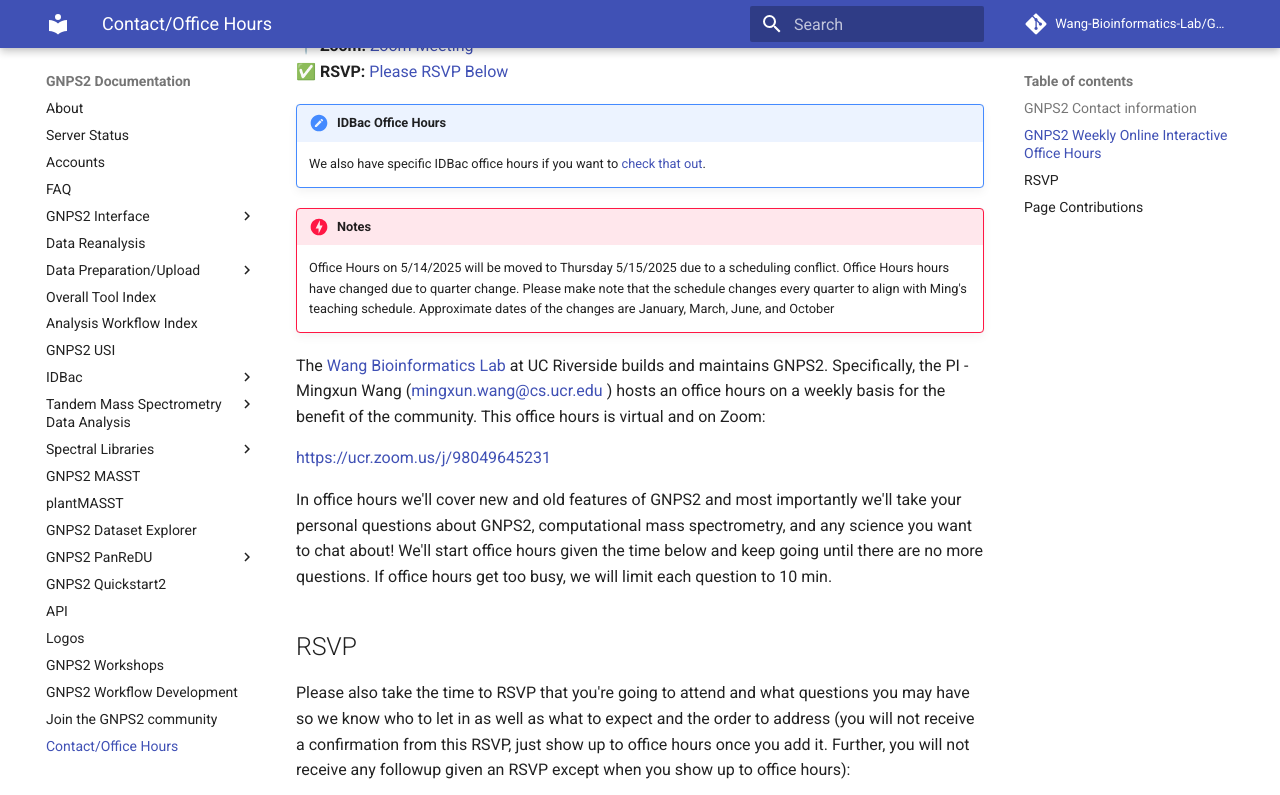
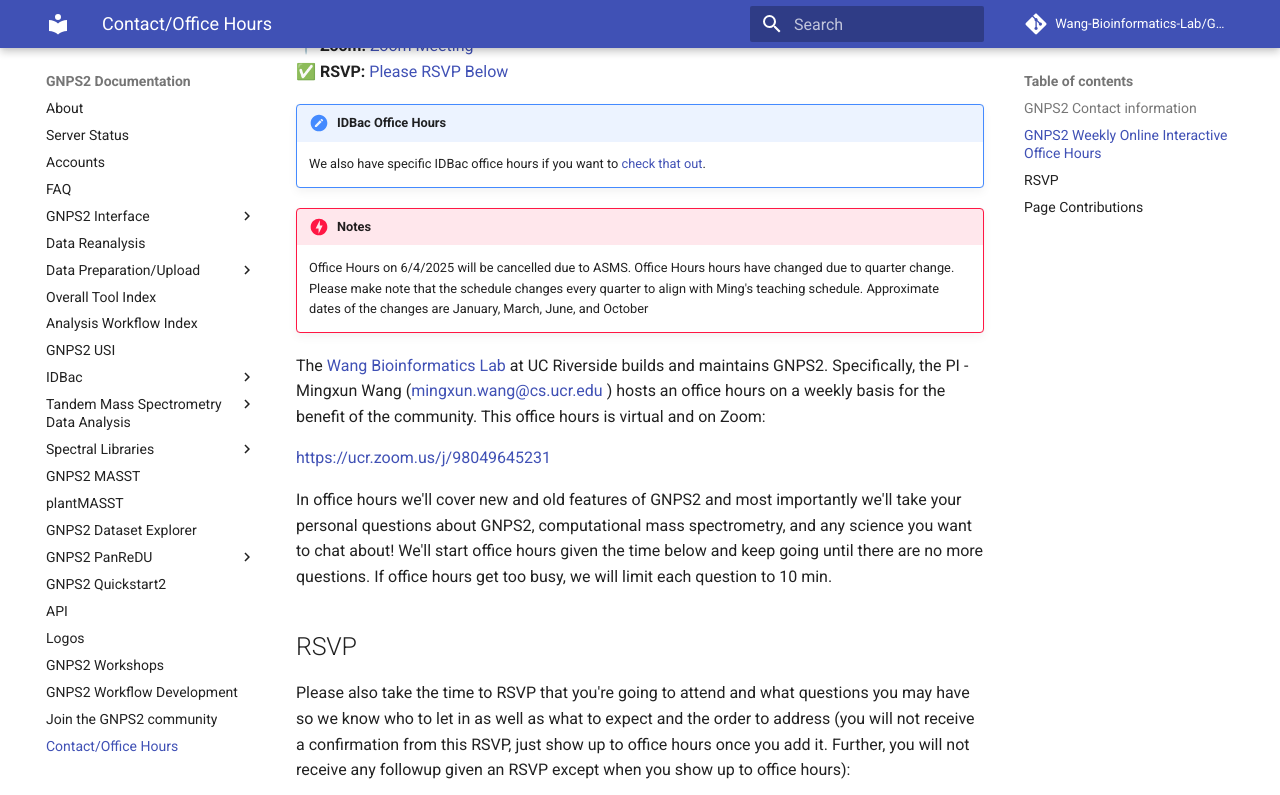
Before and after one commit to Wang-Bioinformatics-Lab/GNPS2_Documentation, an MkDocs documentation site: the page built from docs/contact.md, in a window 1280 px wide and 900 px high, scrolled down 391 px, cut to the strip 0-795 px from the top of the window. Built offline with MkDocs 1.6.1 and Material for MkDocs 9.7.7, drawn with Linux system fonts in a browser that asks for light colours; comment, search, counter and statistics services are not loaded.

Commit message:
Update contact.md

```diff
--- a/docs/contact.md
+++ b/docs/contact.md
@@ -13,7 +13,7 @@
     We also have specific IDBac office hours if you want to [check that out](idbacofficehours.md).
 
 !!! danger "Notes"
-    Office Hours on 5/14/2025 will be moved to Thursday 5/15/2025 due to a scheduling conflict. Office Hours hours have changed due to quarter change. Please make note that the schedule changes every quarter to align with Ming's teaching schedule. Approximate dates of the changes are January, March, June, and October
+    Office Hours on 6/4/2025 will be cancelled due to ASMS. Office Hours hours have changed due to quarter change. Please make note that the schedule changes every quarter to align with Ming's teaching schedule. Approximate dates of the changes are January, March, June, and October
 
 The [Wang Bioinformatics Lab](https://www.cs.ucr.edu/~mingxunw/) at UC Riverside builds and maintains GNPS2. Specifically, the PI - Mingxun Wang ([mingxun.wang@cs.ucr.edu](mailto:mingxun.wang@cs.ucr.edu) ) hosts an office hours on a weekly basis for the benefit of the community. This office hours is virtual and on Zoom:
 
```
